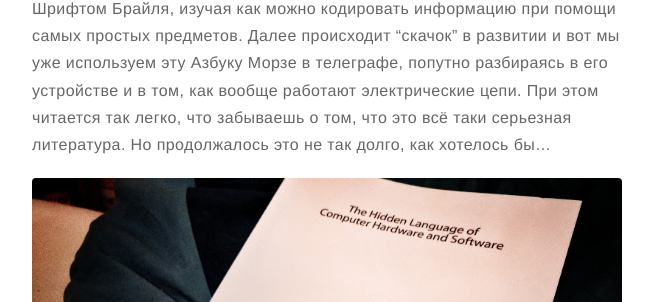
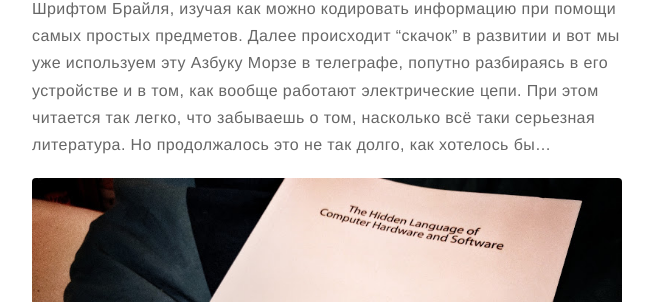
Before and after one commit to SayoBye/devblog, a Jekyll site: the page built from _posts/2017-10-28-10.md, in a window 1280 px wide and 900 px high, scrolled down 219 px. Shown: the part 505-807 px from the top of the window, without its empty margins (313-966 px from the left). Built offline with Jekyll 4.4.1, drawn with Linux system fonts in a browser that asks for light colours; comment, search, counter and statistics services are not loaded; some of the changed text lies outside the part shown.

Commit message:
fix article

```diff
--- a/_posts/2017-10-28-10.md
+++ b/_posts/2017-10-28-10.md
@@ -12,7 +12,7 @@
 description:
 ---
 
-Всем привет. Миновала ещё одна неделя, а я вроде бы все еще жив, здоров и продолжаю следовать намеченному плану. По совету [Йоси](https://joisadler.me), начал воскресенье с чтения одной замечательной книги которая называется "Код. Тайный язык информатики" (Петцольд) и вот о ней я хотел бы рассказать поподробнее. "Код" - это возможно одна из самых необходимых книг для людей желающих погрузиться в мир вычислительной техники и понять как работают все эти загадочные, порой даже волшебные процессы происходящие там - внутри. Повествование начинается с основ, последовательно приводя читателя к более сложным устройствам. Например в начале мы знакомимся с Азбукой Морзе и Шрифтом Брайля, изучая как можно кодировать информацию при помощи самых простых предметов. Далее происходит "скачок" в развитии и вот мы уже используем эту Азбуку Морзе в телеграфе, попутно разбираясь в его устройстве и в том, как вообще работают электрические цепи. При этом читается так легко, что забываешь о том, что это всё таки серьезная литература. Но продолжалось это не так долго, как хотелось бы...
+Всем привет. Миновала ещё одна неделя, а я вроде бы все еще жив, здоров и продолжаю следовать намеченному плану. По совету [Йоси](https://joisadler.me), начал воскресенье с чтения одной замечательной книги которая называется "Код. Тайный язык информатики" (Петцольд) и вот о ней я хотел бы рассказать поподробнее. "Код" - это возможно одна из самых необходимых книг для людей желающих погрузиться в мир вычислительной техники и понять как работают все эти загадочные, порой даже волшебные процессы происходящие там - внутри. Повествование начинается с основ, последовательно приводя читателя к более сложным устройствам. Например в начале мы знакомимся с Азбукой Морзе и Шрифтом Брайля, изучая как можно кодировать информацию при помощи самых простых предметов. Далее происходит "скачок" в развитии и вот мы уже используем эту Азбуку Морзе в телеграфе, попутно разбираясь в его устройстве и в том, как вообще работают электрические цепи. При этом читается так легко, что забываешь о том, насколько всё таки серьезная литература. Но продолжалось это не так долго, как хотелось бы...
 
 ![Code](https://sayobye.github.io/assets/images/10/code.jpeg)
 
```
